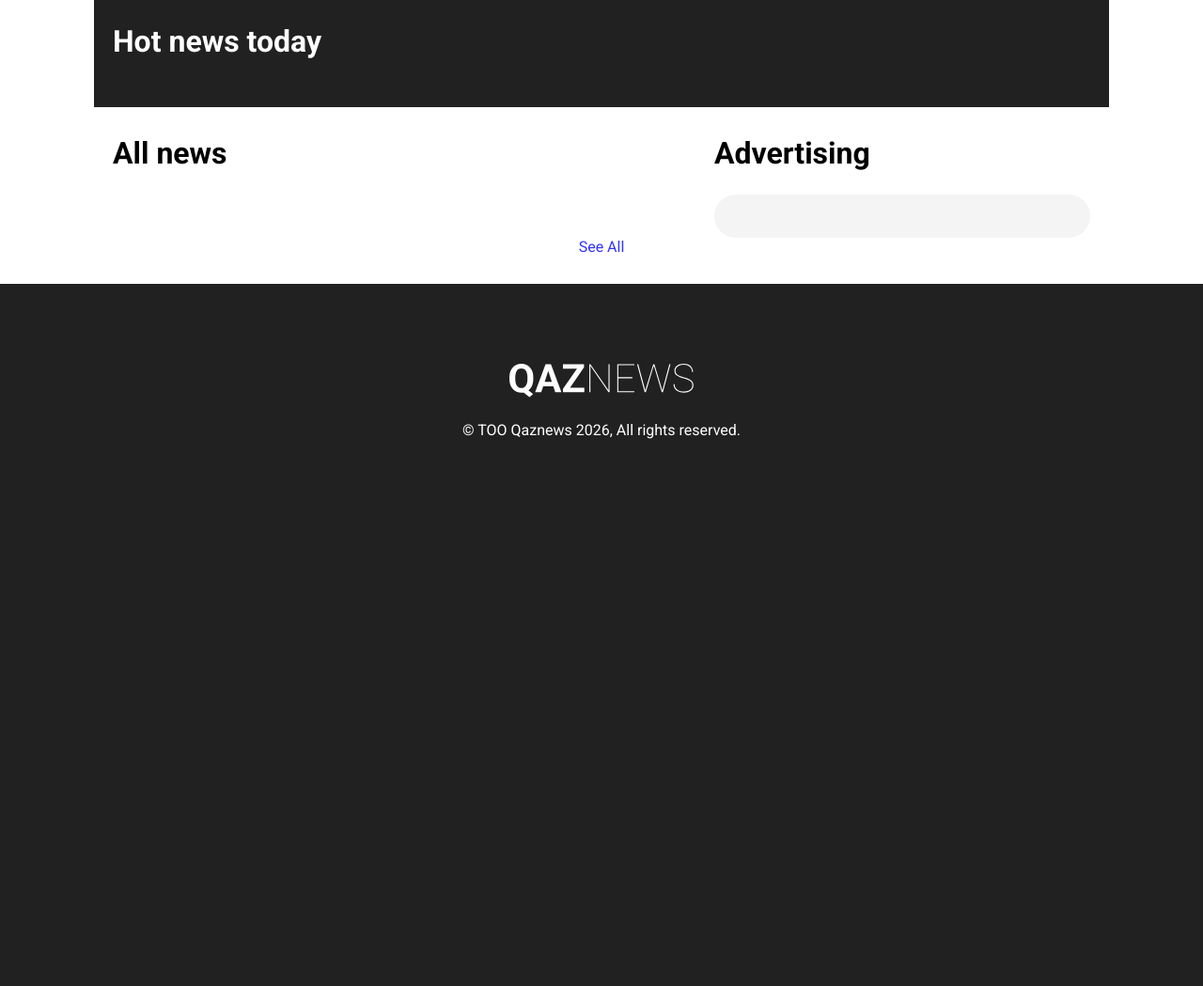
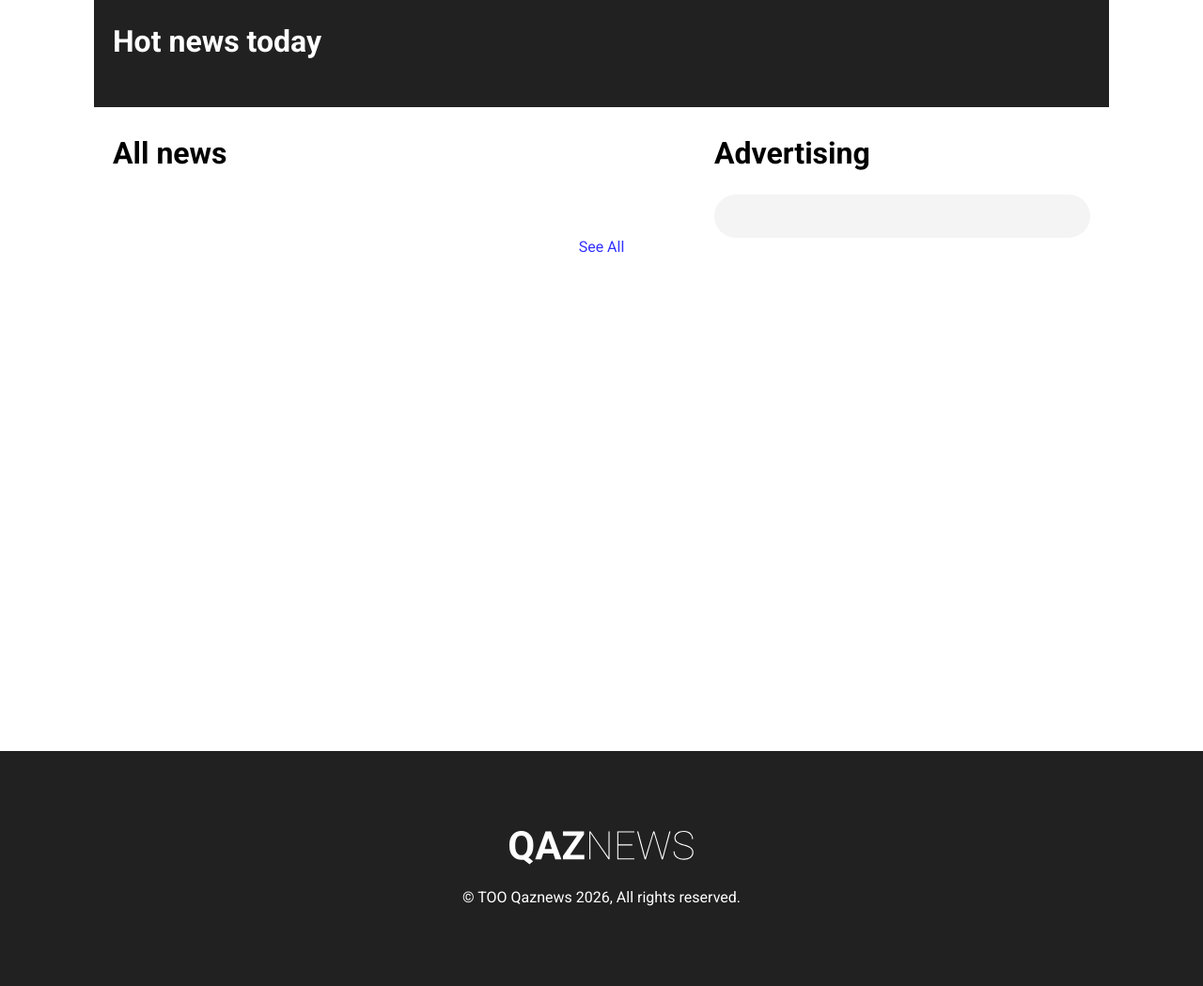
Before and after one commit to shaspire/serd-rpo5-24r-p1, a Django app: page / in a window 1280 px wide. Shown: the part 422-1471 px from the top of the page at 94% size. Before the commit the page ends 889 px from the top, so only its background shows below. Run offline with Django 5.2, Linux system fonts and the light colour scheme; data that the repository does not hold is empty.

Commit message:
css main height: 100vh

```diff
--- a/src/core_app/static/css/style.css
+++ b/src/core_app/static/css/style.css
@@ -83,6 +83,10 @@ a {
 /* header */
 
 /* main */
+main {
+	height: 100vh
+}
+
 .hot-news {
     background-color: var(--dark);
     padding: 26px 0;
```
